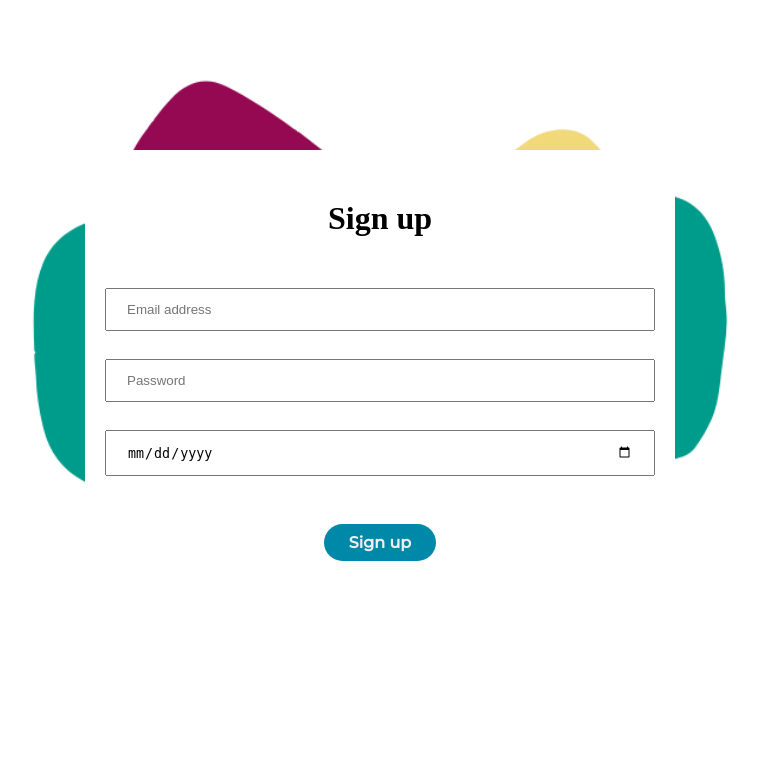
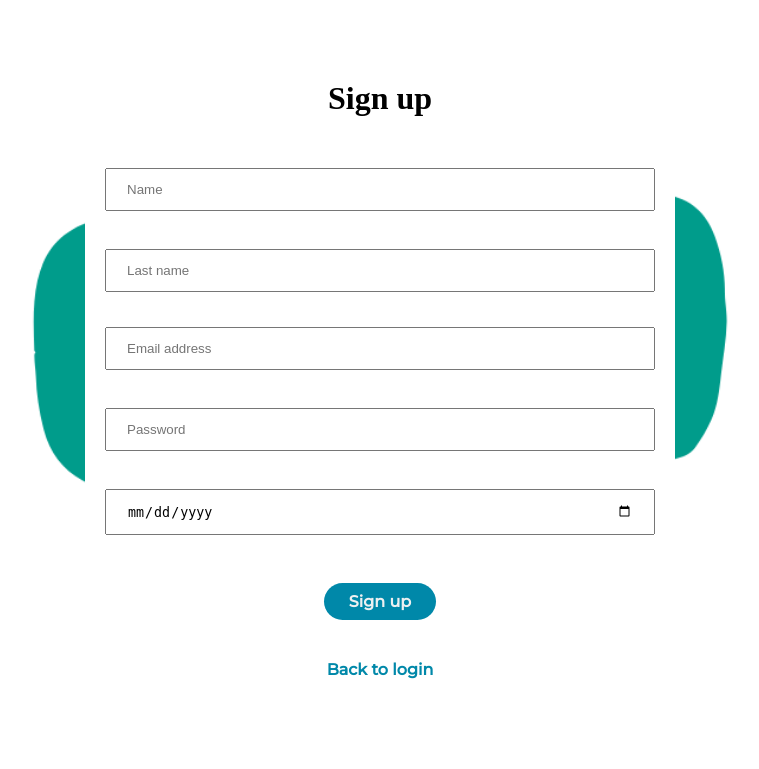
Before and after one commit to alejnaH/Event-Management-System, a PHP site: page /signup.html in a window 1280 px wide. Shown: the top 769 px of the page, without its empty margins (260-1019 px from the left). Run offline with PHP 8.4, Linux system fonts and the light colour scheme.

Commit message:
Finished up the sign up page

```diff
--- a/index.html
+++ b/index.html
@@ -20,7 +20,7 @@
 
             </ul>
         </nav>
-        <a class="cta" href="login.html"target="blank"><button>Login</button></a>
+        <a class="cta" href="login.html"target="blank"><button>Log in</button></a>
     </header>
 
     <p class="welcome">Welcome!</p>
--- a/login.html
+++ b/login.html
@@ -3,7 +3,7 @@
 <head>
     <meta charset="UTF-8">
     <meta name="viewport" content="width=device-width, initial-scale=1.0">
-    <title>Login page</title>
+    <title>Log in page</title>
     <link rel="stylesheet" href="style.css">
 
 </head>
@@ -15,7 +15,7 @@
             <p>Don't have an account? <a href="signup.html">Sign up!</a></p>
             <input type="email" id="email" name="email"placeholder="Email address">
             <input type="password" id="password" name="password"placeholder="Password">
-            <button type="submit" id="login-button">Login</button>
+            <button type="submit" id="login-button">Log in</button>
         </div>
     </div>
 
--- a/signup.html
+++ b/signup.html
@@ -12,11 +12,15 @@
         <div class="content-box">
             <h1>Sign up</h1>
 
+            <input type="name" id="name" name="name"placeholder="Name">
+            <input type="lastname" id="lastname" name="lastname"placeholder="Last name">
             <input type="emailSign" id="email" name="email"placeholder="Email address">
             <input type="passwordSign" id="password" name="password"placeholder="Password">
             <input type="date" id="dateOfBirth" name="dateOfBirth">
             <button type="submit" id="signup-button">Sign up</button>
-        </div>
+            <a href="login.html" id="signup-button">Back to login</a>
+
+            <!-- I use this only for now until the next milestone so when I click signup button only it goes for login -->
     </div>
 
 </body>
--- a/style.css
+++ b/style.css
@@ -176,11 +176,9 @@ input[type="password"] {
 
 /*Sign up page*/
 
-/*Sign up page*/
-
 #content-signup{
     width:  550px;
-    height: 460px;
+    height: 700px;
     background-color: rgb(255, 255, 255);
     position: absolute;
     top: 50%;
@@ -207,6 +205,22 @@ a {
     color: rgba(0,136,169,1);
     text-decoration: none;
 }
+input[type="name"] {
+    width: 100%;
+    padding: 12px 20px;
+    margin: 8px 0;
+    box-sizing: border-box;
+    margin-top: 30px;
+}
+
+input[type="lastname"] {
+    width: 100%;
+    padding: 12px 20px;
+    margin: 8px 0;
+    box-sizing: border-box;
+    margin-top: 30px;
+    margin-bottom: 5px;
+}
 
 input[type="emailSign"] {
     width: 100%;
@@ -221,14 +235,14 @@ input[type="passwordSign"] {
     padding: 12px 20px;
     margin: 8px 0;
     box-sizing: border-box;
-    margin-top: 20px;
+    margin-top: 30px;
 }
 input[type="date"] {
     width: 100%;
     padding: 12px 20px;
     margin: 8px 0;
     box-sizing: border-box;
-    margin-top: 20px;
+    margin-top: 30px;
 }
 
 #signup-button {
```
Also changed, not shown: hostEvent.html (added, +11 -0 lines).
